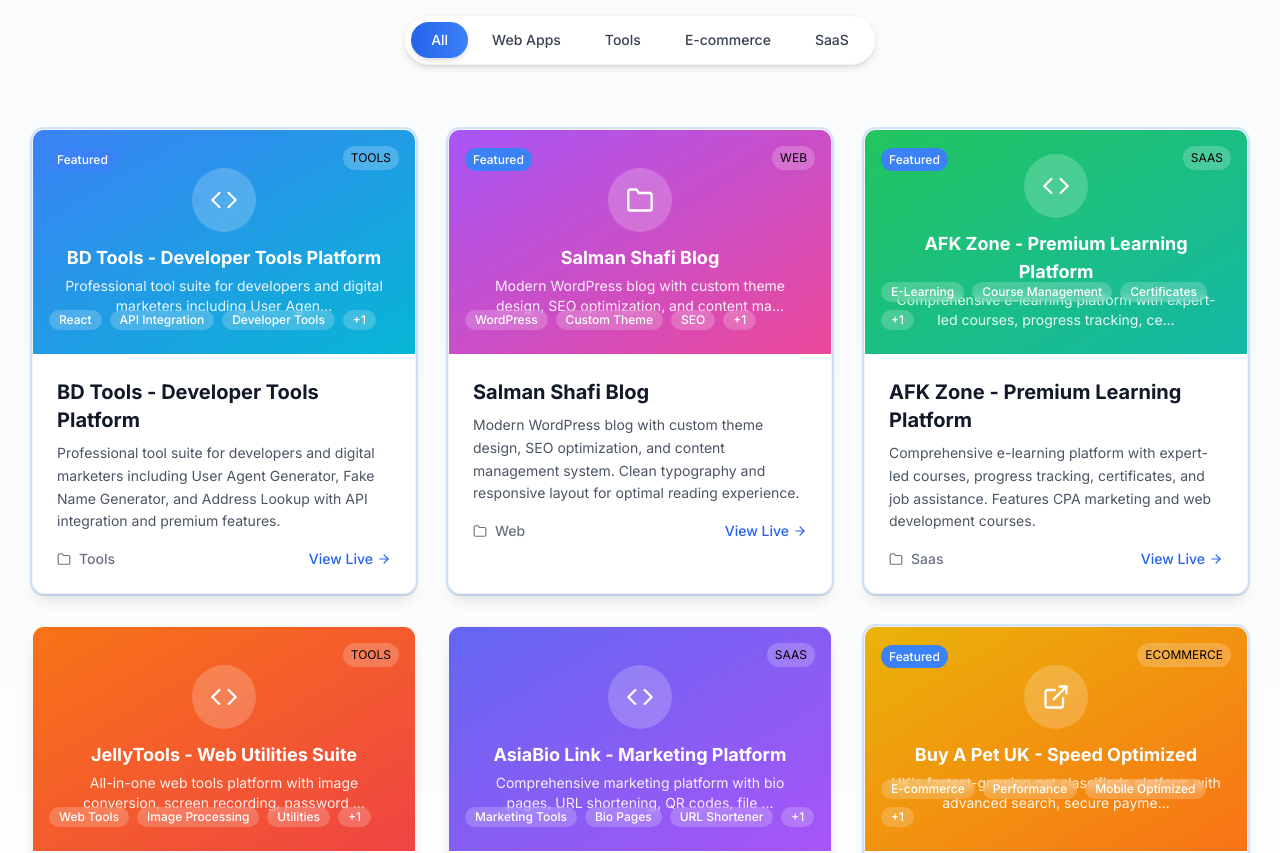
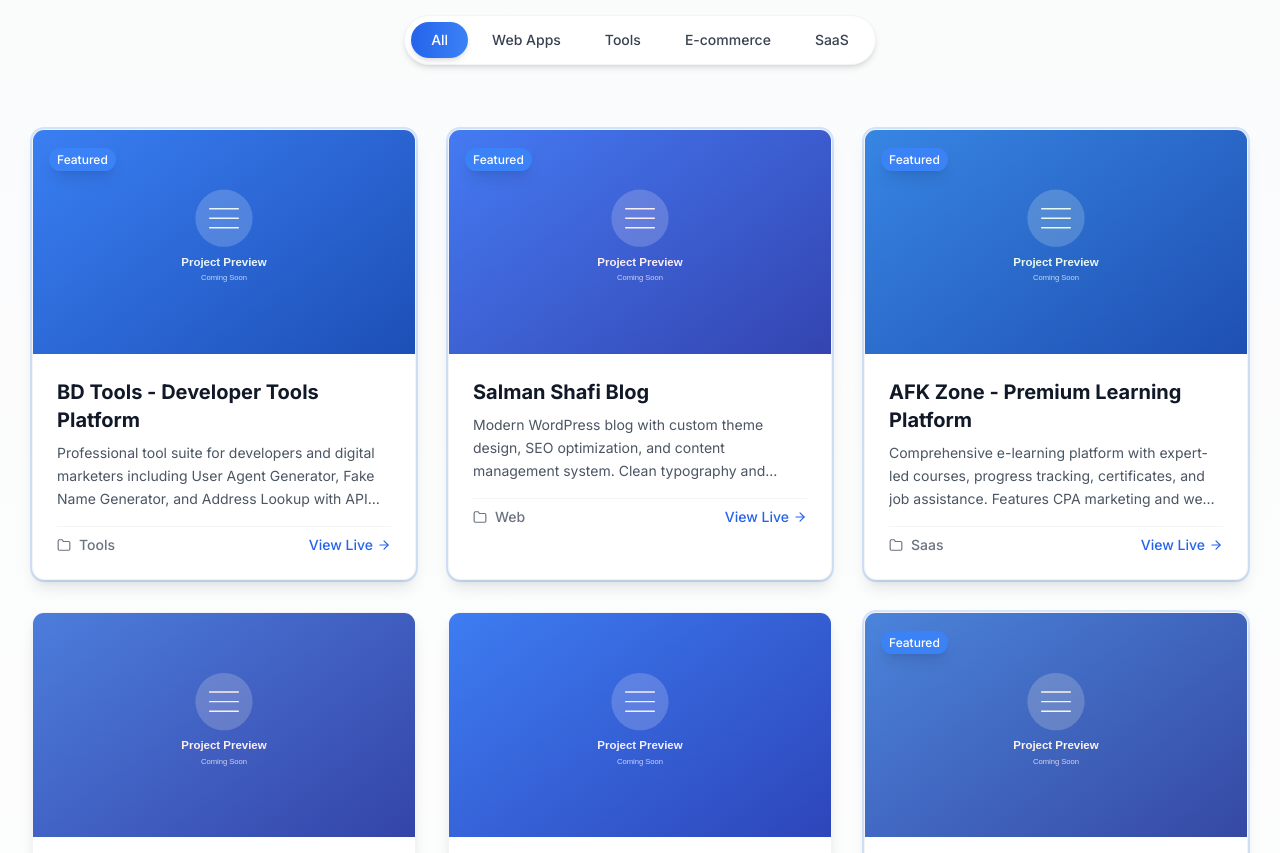
Before and after one commit to asma019/NodeJs-Portfolio-Mehedi-Hasan, a Next.js app: page / in a window 1280 px wide. Shown: the part 6980-7833 px from the top of the page. Built offline with nearby package versions, Linux system fonts and the light colour scheme.

Commit message:
Update to use SVG placeholder and improve image handling

```diff
--- a/app/sections/Projects.tsx
+++ b/app/sections/Projects.tsx
@@ -21,7 +21,7 @@
       id: 1,
       title: "BD Tools - Developer Tools Platform",
       description: "Professional tool suite for developers and digital marketers including User Agent Generator, Fake Name Generator, and Address Lookup with API integration and premium features.",
-      image: "/images/placeholder-project.jpg",
+      image: "/images/placeholder-project.svg",
       imageAlt: "BD Tools - Developer Tools Platform Homepage",
       github: "https://github.com/asma019/bdtools-project",
       demo: "https://bdtools.cc/",
@@ -34,7 +34,7 @@
       id: 2,
       title: "Salman Shafi Blog",
       description: "Modern WordPress blog with custom theme design, SEO optimization, and content management system. Clean typography and responsive layout for optimal reading experience.",
-      image: "/images/placeholder-project.jpg",
+      image: "/images/placeholder-project.svg",
       imageAlt: "Salman Shafi Blog - WordPress Website",
       github: "#",
       demo: "https://salmanshafi.net/",
@@ -47,7 +47,7 @@
       id: 3,
       title: "AFK Zone - Premium Learning Platform",
       description: "Comprehensive e-learning platform with expert-led courses, progress tracking, certificates, and job assistance. Features CPA marketing and web development courses.",
-      image: "/images/placeholder-project.jpg",
+      image: "/images/placeholder-project.svg",
       imageAlt: "AFK Zone - Premium Learning Platform",
       github: "#",
       demo: "https://afkzone.org/",
@@ -60,7 +60,7 @@
       id: 4,
       title: "JellyTools - Web Utilities Suite",
       description: "All-in-one web tools platform with image conversion, screen recording, password generation, and domain utilities. Browser-based tools for developers and content creators.",
-      image: "/images/placeholder-project.jpg",
+      image: "/images/placeholder-project.svg",
       imageAlt: "JellyTools - Web Utilities Platform",
       github: "#",
       demo: "https://jellytools.io/",
@@ -72,7 +72,7 @@
       id: 5,
       title: "AsiaBio Link - Marketing Platform",
       description: "Comprehensive marketing platform with bio pages, URL shortening, QR codes, file hosting, and 126+ web tools. Trusted by 2,312+ creators for digital marketing.",
-      image: "/images/placeholder-project.jpg",
+      image: "/images/placeholder-project.svg",
       imageAlt: "AsiaBio Link - Marketing Platform",
       github: "#",
       demo: "https://asiabio.link/",
@@ -84,7 +84,7 @@
       id: 6,
       title: "Buy A Pet UK - Speed Optimized",
       description: "UK's fastest-growing pet classifieds platform with advanced search, secure payments, and mobile optimization. Performance-optimized e-commerce solution for pet marketplace.",
-      image: "/images/placeholder-project.jpg",
+      image: "/images/placeholder-project.svg",
       imageAlt: "Buy A Pet UK - Pet Marketplace",
       github: "#",
       demo: "https://buyapet.co.uk/",
@@ -97,7 +97,7 @@
       id: 7,
       title: "VaratiyaBD - Tenant Management SaaS",
       description: "Modern property management system with cloud-based architecture, SMS notifications, 100+ modules, and comprehensive reporting. Trusted by 50+ landlords in Bangladesh.",
-      image: "/images/placeholder-project.jpg",
+      image: "/images/placeholder-project.svg",
       imageAlt: "VaratiyaBD - Tenant Management System",
       github: "#",
       demo: "https://varatiyabd.com/",
@@ -109,7 +109,7 @@
       id: 8,
       title: "Ajker Program - Educational Platform",
       description: "Comprehensive educational platform focused on data communication and computer networking. Features detailed tutorials, examples, and academic content in Bengali language.",
-      image: "/images/placeholder-project.jpg",
+      image: "/images/placeholder-project.svg",
       imageAlt: "Ajker Program - Educational Platform",
       github: "#",
       demo: "https://ajkerprogram.com/",
@@ -123,25 +123,6 @@
   const filteredProjects = activeCategory === "all"
     ? projects
     : projects.filter(project => project.category === activeCategory);
-
-  // Placeholder component for when images fail to load
-  const PlaceholderImage = ({ project }: { project: any }) => (
-    <div className={`relative h-56 w-full bg-gradient-to-br ${project.color} flex items-center justify-center`}>
-      <div className="text-center text-white p-6">
-        <div className="w-16 h-16 mx-auto mb-3 bg-white/20 rounded-full flex items-center justify-center">
-          {project.category === 'tools' && <FiCode size={28} />}
-          {project.category === 'web' && <FiFolder size={28} />}
-          {project.category === 'ecommerce' && <FiExternalLink size={28} />}
-          {project.category === 'saas' && <FiCode size={28} />}
-        </div>
-        <h3 className="font-bold text-lg mb-1">{project.title}</h3>
-        <p className="text-sm opacity-90 line-clamp-2">{project.description.substring(0, 80)}...</p>
-      </div>
-      <div className="absolute top-4 right-4 text-xs bg-white/20 px-2 py-1 rounded-full">
-        {project.category.toUpperCase()}
-      </div>
-    </div>
-  );
 
   return (
     <section id="projects" className="section-padding bg-gradient-to-b from-gray-50 to-white dark:from-gray-800 dark:to-gray-900">
@@ -200,27 +181,38 @@
               }`}
             >
               <div className="relative h-56 w-full overflow-hidden">
-                {/* Use placeholder image component for better visual experience */}
-                <PlaceholderImage project={project} />
+                {/* Project Image */}
+                <div className="relative h-full w-full">
+                  <Image
+                    src={project.image}
+                    alt={project.imageAlt}
+                    fill
+                    sizes="(max-width: 768px) 100vw, (max-width: 1200px) 50vw, 33vw"
+                    className="object-cover transition-transform duration-700 group-hover:scale-110"
+                  />
+                  {/* Gradient overlay on top of the image for better text visibility */}
+                  <div className={`absolute inset-0 bg-gradient-to-br ${project.color} opacity-10 group-hover:opacity-20 transition-opacity duration-300`}></div>
+                </div>
 
                 <div className="absolute inset-0 bg-gradient-to-t from-black/60 via-transparent to-transparent opacity-0 group-hover:opacity-100 transition-opacity duration-300"></div>
 
                 {/* Featured badge */}
                 {project.featured && (
                   <div className="absolute top-4 left-4 z-10">
-                    <span className="px-2 py-1 bg-blue-500 text-white text-xs font-medium rounded-full">
+                    <span className="px-2 py-1 bg-blue-500 text-white text-xs font-medium rounded-full shadow-lg">
                       Featured
                     </span>
                   </div>
                 )}
 
+                {/* Action buttons */}
                 <div className="absolute top-4 right-4 flex space-x-2 z-10 opacity-0 group-hover:opacity-100 transition-opacity duration-300">
                   {project.github !== "#" && (
                     <a
                       href={project.github}
                       target="_blank"
                       rel="noopener noreferrer"
-                      className="w-9 h-9 rounded-full bg-white/10 backdrop-blur-sm flex items-center justify-center text-white hover:bg-white hover:text-blue-600 transition-colors duration-300"
+                      className="w-9 h-9 rounded-full bg-white/10 backdrop-blur-sm flex items-center justify-center text-white hover:bg-white hover:text-blue-600 transition-colors duration-300 shadow-lg"
                       aria-label={`View GitHub repository for ${project.title}`}
                     >
                       <FiGithub size={16} />
@@ -230,39 +222,44 @@
                     href={project.demo}
                     target="_blank"
                     rel="noopener noreferrer"
-                    className="w-9 h-9 rounded-full bg-white/10 backdrop-blur-sm flex items-center justify-center text-white hover:bg-white hover:text-blue-600 transition-colors duration-300"
+                    className="w-9 h-9 rounded-full bg-white/10 backdrop-blur-sm flex items-center justify-center text-white hover:bg-white hover:text-blue-600 transition-colors duration-300 shadow-lg"
                     aria-label={`View live demo for ${project.title}`}
                   >
                     <FiExternalLink size={16} />
                   </a>
                 </div>
 
-                <div className="absolute bottom-4 left-4 right-4 z-10">
-                  <div className="flex flex-wrap gap-2 mb-2">
+                {/* Tags overlay */}
+                <div className="absolute bottom-4 left-4 right-4 z-10 opacity-0 group-hover:opacity-100 transition-opacity duration-300">
+                  <div className="flex flex-wrap gap-2">
                     {project.tags.slice(0, 3).map((tag, idx) => (
                       <span
                         key={idx}
-                        className="text-xs font-medium px-2.5 py-0.5 rounded-full bg-white/20 backdrop-blur-sm text-white"
+                        className="text-xs font-medium px-2.5 py-1 rounded-full bg-white/20 backdrop-blur-sm text-white shadow-md"
                       >
                         {tag}
                       </span>
                     ))}
                     {project.tags.length > 3 && (
-                      <span className="text-xs font-medium px-2.5 py-0.5 rounded-full bg-white/20 backdrop-blur-sm text-white">
+                      <span className="text-xs font-medium px-2.5 py-1 rounded-full bg-white/20 backdrop-blur-sm text-white shadow-md">
                         +{project.tags.length - 3}
                       </span>
                     )}
                   </div>
                 </div>
               </div>
+
+              {/* Project details */}
               <div className="p-6">
-                <h3 className="text-xl font-bold text-gray-900 dark:text-white mb-2 group-hover:text-blue-600 dark:group-hover:text-blue-400 transition-colors duration-300">
+                <h3 className="text-xl font-bold text-gray-900 dark:text-white mb-2 group-hover:text-blue-600 dark:group-hover:text-blue-400 transition-colors duration-300 line-clamp-2">
                   {project.title}
                 </h3>
-                <p className="text-gray-600 dark:text-gray-400 mb-4 text-sm leading-relaxed">
+                <p className="text-gray-600 dark:text-gray-400 mb-4 text-sm leading-relaxed line-clamp-3">
                   {project.description}
                 </p>
-                <div className="flex justify-between items-center">
+
+                {/* Footer */}
+                <div className="flex justify-between items-center pt-2 border-t border-gray-100 dark:border-gray-700">
                   <div className="flex items-center text-gray-500 dark:text-gray-400">
                     <FiFolder className="mr-2" size={14} />
                     <span className="text-sm font-medium capitalize">{project.category.replace('_', ' ')}</span>
@@ -271,7 +268,7 @@
                     href={project.demo}
                     target="_blank"
                     rel="noopener noreferrer"
-                    className="inline-flex items-center text-blue-600 dark:text-blue-400 text-sm font-medium group/link hover:text-blue-700 dark:hover:text-blue-300"
+                    className="inline-flex items-center text-blue-600 dark:text-blue-400 text-sm font-medium group/link hover:text-blue-700 dark:hover:text-blue-300 transition-colors duration-300"
                   >
                     View Live
                     <FiArrowRight className="ml-1 transform group-hover/link:translate-x-1 transition-transform duration-300" size={14} />
```
